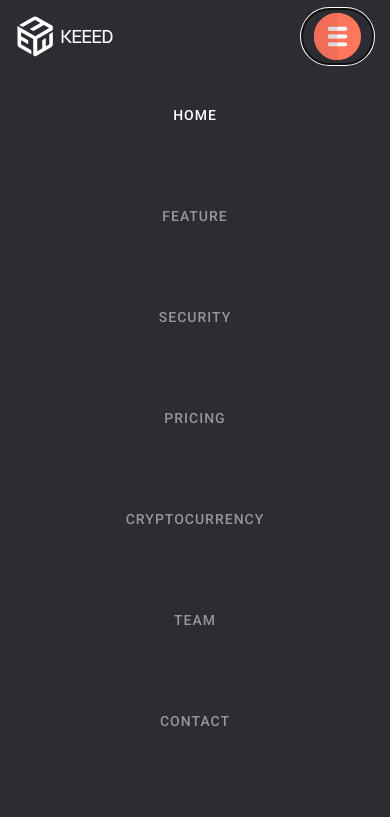
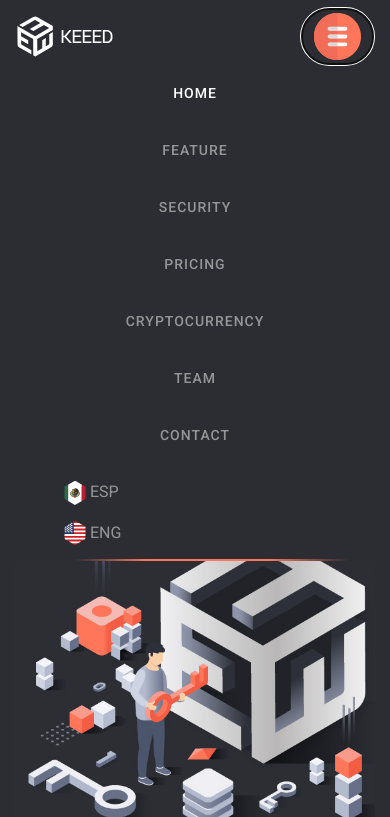
Before and after one commit to emilrichardo/keeed, a website: page docs/home.html in a window 390 px wide. Both pictures are taken after a click on the button "Toggle navigation". Shown: the top 817 px of the page. Drawn offline with Linux system fonts and the light colour scheme.

Commit message:
fixes menu

```diff
--- a/docs/home.html
+++ b/docs/home.html
@@ -39,7 +39,7 @@
                             <li class="nav-item"> <a class="nav-link" href="#">Contact</a>
                             </li>
                         </ul>
-                        <ul class="navbar-nav flex-column ml-md-5 mt-5 mt-md-0">
+                        <ul class="navbar-nav flex-column ml-5 mt-2 mt-md-0">
                             <li><a class="nav-link" href="#"> <img src="./img/flag-mx.png" alt=""> Esp</a>
 
                             </li>
--- a/src/sass/style.scss
+++ b/src/sass/style.scss
@@ -72,7 +72,7 @@ body {
         font-weight: 500;
         letter-spacing: 1px;
         @media (max-width:768px){
-            margin: 32px auto;
+            margin: 10px auto;
         }
     }
 }
```
Also changed, not shown: docs/index.html (+1 -1 lines), docs/login.html (+1 -1 lines), src/partials/header.html (+1 -1 lines), docs/css/style.css.
